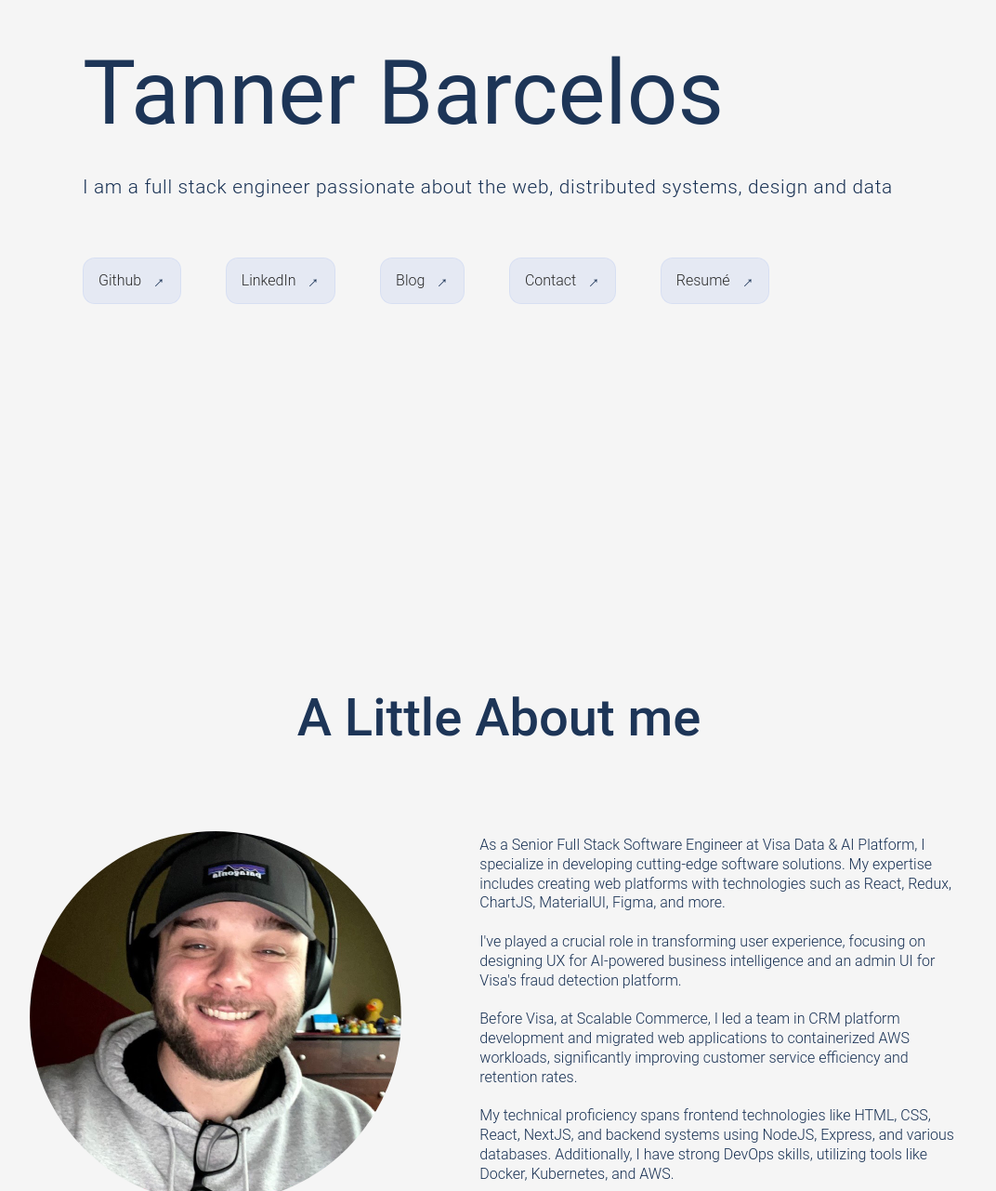
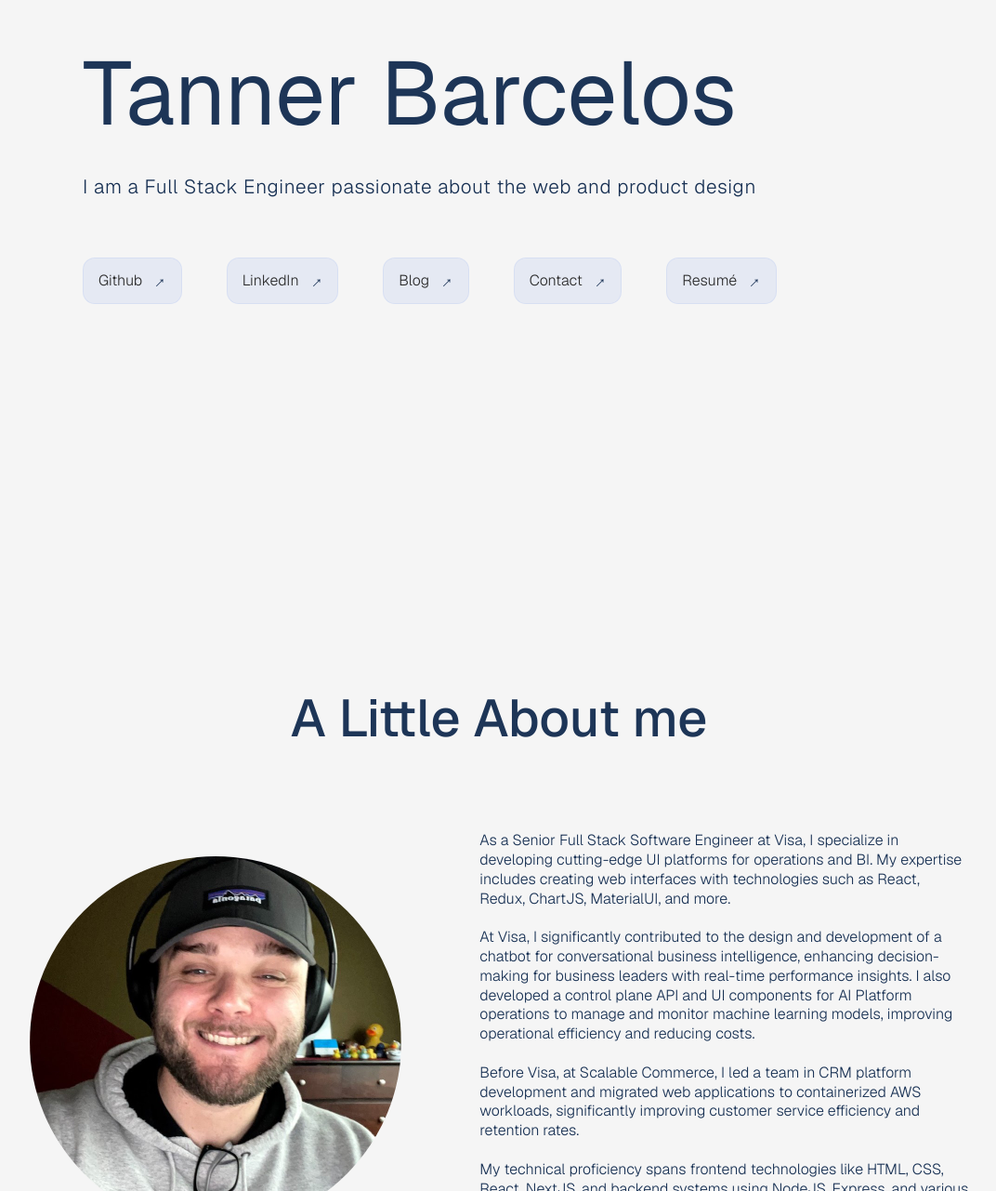
Before and after one commit to TannerBarcelos/portfolio, a Next.js app: page / in a window 1280 px wide. Shown: the part 189-1470 px from the top of the page at 93% size, without its empty margins (103-1175 px from the left). Built offline with nearby package versions, Linux system fonts and the light colour scheme.

Commit message:
updating about me

```diff
--- a/next.config.js
+++ b/next.config.js
@@ -1,7 +1,8 @@
 /** @type {import('next').NextConfig} */
 const nextConfig = {
   reactStrictMode: true,
-  swcMinify: true
+  swcMinify: true,
+  transpilePackages: ["geist"],
 }
 
 module.exports = nextConfig
--- a/package.json
+++ b/package.json
@@ -13,6 +13,7 @@
     "@vercel/speed-insights": "^1.0.5",
     "bootstrap": "^5.2.2",
     "faker": "^5.5.3",
+    "geist": "^1.2.1",
     "miragejs": "^0.1.45",
     "next": "^14.1.0",
     "react": "18.2.0",
--- a/pages/_app.tsx
+++ b/pages/_app.tsx
@@ -2,15 +2,15 @@ import '@/ui/styles/globals.css'
 import 'bootstrap/dist/css/bootstrap.min.css'
 import { SpeedInsights } from "@vercel/speed-insights/next"
 import { Analytics } from '@vercel/analytics/react';
-
+import { GeistSans } from "geist/font/sans";
 import type { AppProps } from 'next/app'
 
 function MyApp({ Component, pageProps }: AppProps) {
-  return <>
+  return <main className={ GeistSans.className }>
     <Component { ...pageProps } />
     <SpeedInsights />
     <Analytics />
-  </>
+  </main>
 }
 
 export default MyApp
--- a/ui/components/sections/about/AboutMe.tsx
+++ b/ui/components/sections/about/AboutMe.tsx
@@ -5,14 +5,15 @@ const AboutMe = () => {
         <div className="top-about">
             <Image src={ '/img/me.jpeg' } id='me' alt='Profile Image' width={ 400 } height={ 400 } />
             <p>
-                As a Senior Full Stack Software Engineer at Visa Data & AI Platform, I specialize in developing cutting-edge software solutions. My expertise includes creating web platforms with technologies such as React, Redux, ChartJS, MaterialUI, Figma, and more.
+                As a Senior Full Stack Software Engineer at Visa, I specialize in developing cutting-edge UI platforms for operations and BI. My expertise includes creating web interfaces with technologies such as React, Redux, ChartJS, MaterialUI, and more.
                 <br /><br />
-                I&apos;ve played a crucial role in transforming user experience, focusing on designing UX for AI-powered business intelligence and an admin UI for Visa&apos;s fraud detection platform.
+                At Visa, I significantly contributed to the design and development of a chatbot for conversational business intelligence, enhancing decision-making for business leaders with real-time performance insights. I also developed a control plane API and UI components for AI Platform operations to manage and monitor machine learning models, improving operational efficiency and reducing costs.
                 <br /><br />
                 Before Visa, at Scalable Commerce, I led a team in CRM platform development and migrated web applications to containerized AWS workloads, significantly improving customer service efficiency and retention rates.
                 <br /><br />
                 My technical proficiency spans frontend technologies like HTML, CSS, React, NextJS, and backend systems using NodeJS, Express, and various databases. Additionally, I have strong DevOps skills, utilizing tools like Docker, Kubernetes, and AWS.
             </p>
+
         </div>
     )
 }
--- a/ui/components/sections/landing/Headline.tsx
+++ b/ui/components/sections/landing/Headline.tsx
@@ -2,7 +2,7 @@ const Headline = () => {
     return (
         <div className='headline' aria-label='Landing page headline section'>
             <h2>Tanner Barcelos</h2>
-            <p>I am a full stack engineer passionate about the web, distributed systems, design and data</p>
+            <p>I am a Full Stack Engineer passionate about the web and product design</p>
         </div>
     )
 }
--- a/ui/styles/globals.css
+++ b/ui/styles/globals.css
@@ -52,7 +52,6 @@
   margin: 0;
   padding: 0;
   color: var(--color-accent);
-  font-family: 'Roboto', sans-serif;
   font-weight: 300;
   font-size: 1rem;
   line-height: 1.5rem;
```
